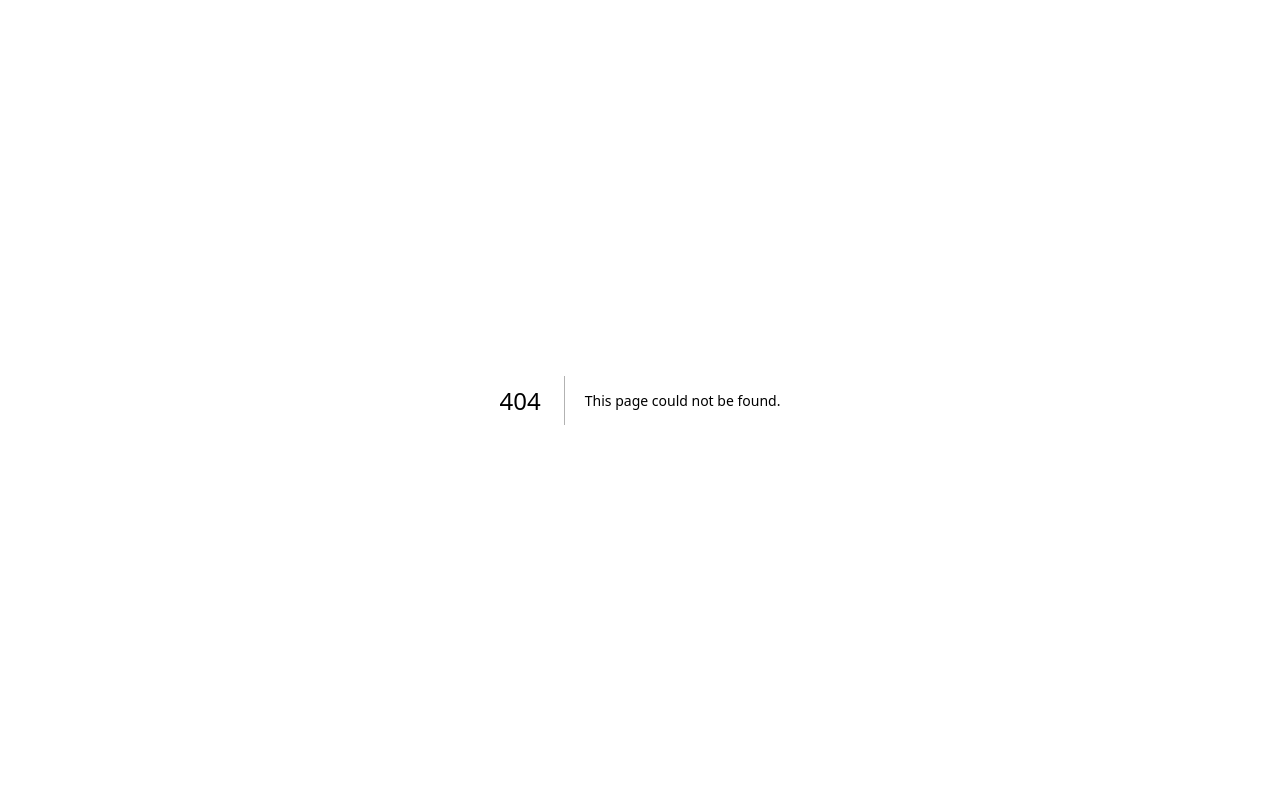
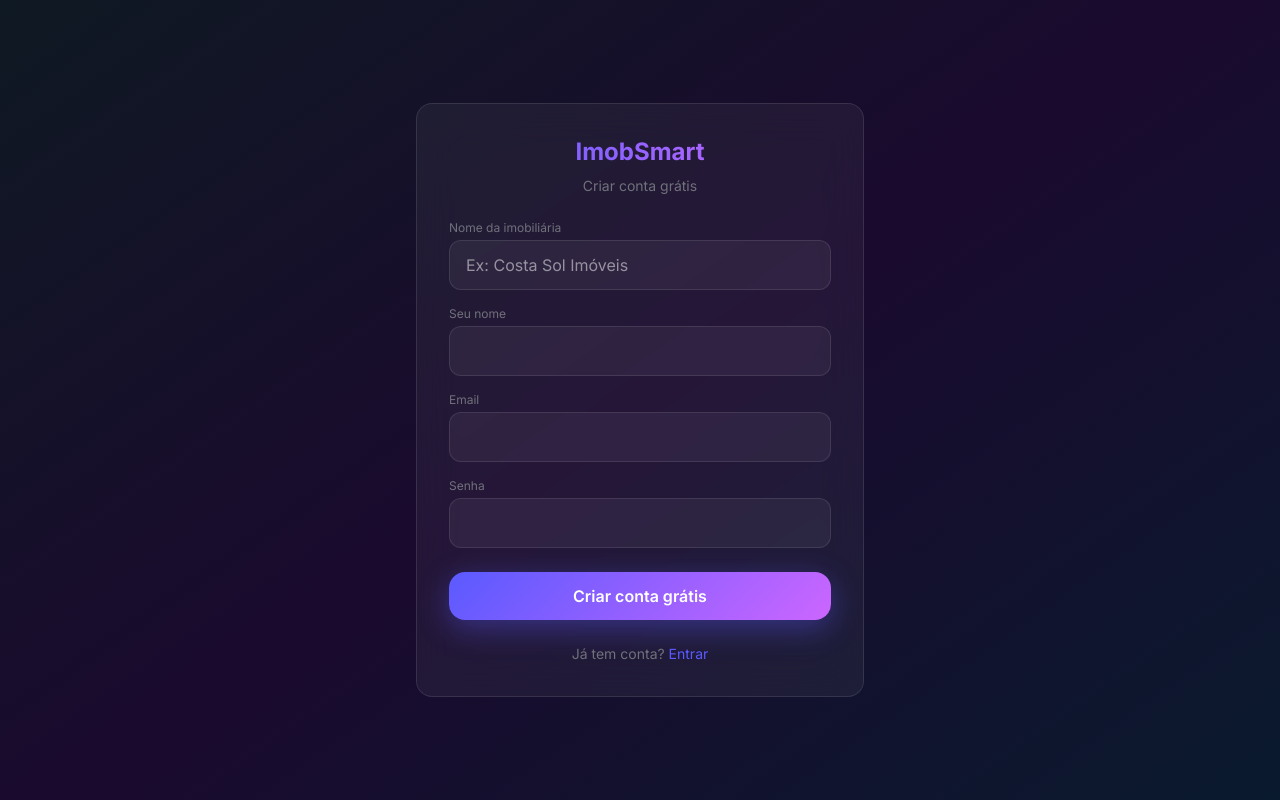
Before and after one commit to softiahouse/imobsmart, a Next.js app in the folder Desktop/ImobSmart/: page /signup in a window 1280 px wide. Before the commit this address had no page. Built offline with nearby package versions, Linux system fonts and the light colour scheme.

Commit message:
feat: login and signup pages with glassmorphism

```diff
--- /dev/null
+++ b/Desktop/ImobSmart/src/app/(auth)/layout.tsx
@@ -0,0 +1,9 @@
+export default function AuthLayout({ children }: { children: React.ReactNode }) {
+  return (
+    <div className="min-h-screen flex items-center justify-center p-4">
+      <div className="glass w-full max-w-md p-8">
+        {children}
+      </div>
+    </div>
+  );
+}
--- /dev/null
+++ b/Desktop/ImobSmart/src/app/(auth)/login/page.tsx
@@ -0,0 +1,85 @@
+"use client";
+
+import { createClient } from "@/lib/supabase/client";
+import { useRouter } from "next/navigation";
+import { useState } from "react";
+import Link from "next/link";
+
+export default function LoginPage() {
+  const [email, setEmail] = useState("");
+  const [password, setPassword] = useState("");
+  const [error, setError] = useState("");
+  const [loading, setLoading] = useState(false);
+  const router = useRouter();
+
+  async function handleLogin(e: React.FormEvent) {
+    e.preventDefault();
+    setLoading(true);
+    setError("");
+
+    const supabase = createClient();
+    const { error } = await supabase.auth.signInWithPassword({ email, password });
+
+    if (error) {
+      setError("Email ou senha incorretos");
+      setLoading(false);
+      return;
+    }
+
+    router.push("/dashboard");
+    router.refresh();
+  }
+
+  return (
+    <form onSubmit={handleLogin} className="space-y-6">
+      <div className="text-center">
+        <h1 className="text-2xl font-bold bg-gradient-to-r from-accent to-accent-pink bg-clip-text text-transparent">
+          ImobSmart
+        </h1>
+        <p className="text-zinc-500 text-sm mt-2">Entrar no painel</p>
+      </div>
+
+      {error && (
+        <div className="bg-red-500/10 border border-red-500/30 rounded-xl p-3 text-red-400 text-sm text-center">
+          {error}
+        </div>
+      )}
+
+      <div className="space-y-4">
+        <div>
+          <label className="text-zinc-500 text-xs block mb-1">Email</label>
+          <input
+            type="email"
+            value={email}
+            onChange={(e) => setEmail(e.target.value)}
+            className="w-full bg-white/5 border border-white/10 rounded-xl px-4 py-3 text-white focus:outline-none focus:border-accent"
+            required
+          />
+        </div>
+        <div>
+          <label className="text-zinc-500 text-xs block mb-1">Senha</label>
+          <input
+            type="password"
+            value={password}
+            onChange={(e) => setPassword(e.target.value)}
+            className="w-full bg-white/5 border border-white/10 rounded-xl px-4 py-3 text-white focus:outline-none focus:border-accent"
+            required
+          />
+        </div>
+      </div>
+
+      <button
+        type="submit"
+        disabled={loading}
+        className="w-full gradient-button py-3 text-white font-semibold disabled:opacity-50"
+      >
+        {loading ? "Entrando..." : "Entrar"}
+      </button>
+
+      <p className="text-center text-zinc-500 text-sm">
+        Não tem conta?{" "}
+        <Link href="/signup" className="text-accent hover:underline">Criar conta</Link>
+      </p>
+    </form>
+  );
+}
--- /dev/null
+++ b/Desktop/ImobSmart/src/app/(auth)/signup/page.tsx
@@ -0,0 +1,136 @@
+"use client";
+
+import { createClient } from "@/lib/supabase/client";
+import { useRouter } from "next/navigation";
+import { useState } from "react";
+import Link from "next/link";
+import { slugify } from "@/lib/utils";
+
+export default function SignupPage() {
+  const [orgName, setOrgName] = useState("");
+  const [name, setName] = useState("");
+  const [email, setEmail] = useState("");
+  const [password, setPassword] = useState("");
+  const [error, setError] = useState("");
+  const [loading, setLoading] = useState(false);
+  const router = useRouter();
+
+  async function handleSignup(e: React.FormEvent) {
+    e.preventDefault();
+    setLoading(true);
+    setError("");
+
+    const supabase = createClient();
+
+    const { data: authData, error: authError } = await supabase.auth.signUp({
+      email,
+      password,
+    });
+
+    if (authError || !authData.user) {
+      setError(authError?.message ?? "Erro ao criar conta");
+      setLoading(false);
+      return;
+    }
+
+    const { data: org, error: orgError } = await supabase
+      .from("organizations")
+      .insert({ name: orgName, slug: slugify(orgName) })
+      .select("id")
+      .single();
+
+    if (orgError || !org) {
+      setError("Erro ao criar organização");
+      setLoading(false);
+      return;
+    }
+
+    const { error: userError } = await supabase
+      .from("users")
+      .insert({ id: authData.user.id, org_id: org.id, name, role: "admin" });
+
+    if (userError) {
+      setError("Erro ao criar perfil");
+      setLoading(false);
+      return;
+    }
+
+    router.push("/dashboard");
+    router.refresh();
+  }
+
+  return (
+    <form onSubmit={handleSignup} className="space-y-6">
+      <div className="text-center">
+        <h1 className="text-2xl font-bold bg-gradient-to-r from-accent to-accent-pink bg-clip-text text-transparent">
+          ImobSmart
+        </h1>
+        <p className="text-zinc-500 text-sm mt-2">Criar conta grátis</p>
+      </div>
+
+      {error && (
+        <div className="bg-red-500/10 border border-red-500/30 rounded-xl p-3 text-red-400 text-sm text-center">
+          {error}
+        </div>
+      )}
+
+      <div className="space-y-4">
+        <div>
+          <label className="text-zinc-500 text-xs block mb-1">Nome da imobiliária</label>
+          <input
+            type="text"
+            value={orgName}
+            onChange={(e) => setOrgName(e.target.value)}
+            placeholder="Ex: Costa Sol Imóveis"
+            className="w-full bg-white/5 border border-white/10 rounded-xl px-4 py-3 text-white focus:outline-none focus:border-accent"
+            required
+          />
+        </div>
+        <div>
+          <label className="text-zinc-500 text-xs block mb-1">Seu nome</label>
+          <input
+            type="text"
+            value={name}
+            onChange={(e) => setName(e.target.value)}
+            className="w-full bg-white/5 border border-white/10 rounded-xl px-4 py-3 text-white focus:outline-none focus:border-accent"
+            required
+          />
+        </div>
+        <div>
+          <label className="text-zinc-500 text-xs block mb-1">Email</label>
+          <input
+            type="email"
+            value={email}
+            onChange={(e) => setEmail(e.target.value)}
+            className="w-full bg-white/5 border border-white/10 rounded-xl px-4 py-3 text-white focus:outline-none focus:border-accent"
+            required
+          />
+        </div>
+        <div>
+          <label className="text-zinc-500 text-xs block mb-1">Senha</label>
+          <input
+            type="password"
+            value={password}
+            onChange={(e) => setPassword(e.target.value)}
+            minLength={6}
+            className="w-full bg-white/5 border border-white/10 rounded-xl px-4 py-3 text-white focus:outline-none focus:border-accent"
+            required
+          />
+        </div>
+      </div>
+
+      <button
+        type="submit"
+        disabled={loading}
+        className="w-full gradient-button py-3 text-white font-semibold disabled:opacity-50"
+      >
+        {loading ? "Criando..." : "Criar conta grátis"}
+      </button>
+
+      <p className="text-center text-zinc-500 text-sm">
+        Já tem conta?{" "}
+        <Link href="/login" className="text-accent hover:underline">Entrar</Link>
+      </p>
+    </form>
+  );
+}
```
